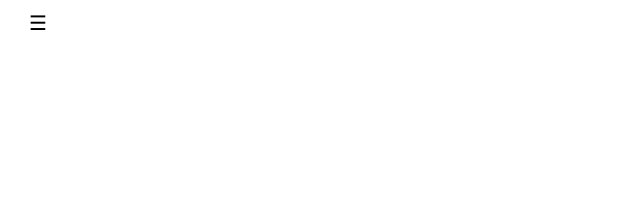
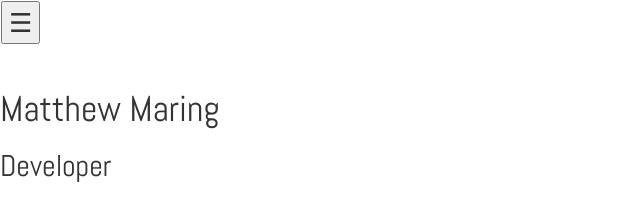
Before and after one commit to mattmar42/portupdate, a plain HTML site: page index.html in a window 1280 px wide. Shown: the whole page, without its empty margins (0-640 px from the left). Drawn offline with nearby package versions, Linux system fonts and the light colour scheme.

Commit message:
nav complete

```diff
--- a/index.html
+++ b/index.html
@@ -11,12 +11,14 @@
     <!-- Main Stylesheet -->
     <link rel="stylesheet" type="text/css" href="styles/main.css">
     <!--Google Fonts-->
-    <link href="https://fonts.googleapis.com/css?family=Cabin:400,600,700" rel="stylesheet">
+    <link href="https://fonts.googleapis.com/css?family=Abel|Open+Sans+Condensed:300" rel="stylesheet">
 
   </head>
-  <header>
 
-  <nav class="navbar navbar-fixed-top text-sm-center" id="my-nav">
+  <body>
+    <header>
+
+  <nav class="navbar navbar-light bg-faded text-sm-center" id="my-nav">
     <button class="navbar-toggler hidden-sm-up" type="button" data-toggle="collapse" data-target="#exCollapsingNavbar2">
       &#9776;
     </button>
@@ -29,8 +31,19 @@
     </div>
   </nav>
 
-  </header>
-  <body>
+    </header>
+
+    <div class="container-fluid" id="about">
+
+      <div class="row text-xs-center">
+      <h1 class="display-3 m-t-3">Matthew Maring</h1>
+      <h2 class="display-5 m-t-1">Developer</h2>
+        <div class="col-xs-12 col-md-4">
+          <p></p>
+        </div>
+      </div>
+
+    </div>
 
     <!-- jQuery, BootStrap. -->
     <script src="https://ajax.googleapis.com/ajax/libs/jquery/2.1.4/jquery.min.js"></script>
--- a/styles/main.scss
+++ b/styles/main.scss
@@ -1,5 +1,4 @@
 /* Variables */
-$offwhite: #F3F0EF;
 $ebon: #424141;
 
 /* Animations */
@@ -8,20 +7,25 @@ body {
 
   header {
 
-  font-family: 'Cabin', sans-serif;
-  font-size: 18px;
+  font-family: 'Open Sans Condensed', sans-serif;
+  font-size: 26px;
 
   a {
-    margin: 30px;
+    margin-left: 40px;
+    margin-right: 40px;
     color: $ebon;
     border-bottom: 1px solid $ebon;
     padding-bottom: 5px;
     &:hover {
-      color: lighten($ebon, 10%);
-      border-bottom: 1px solid lighten($ebon, 10%);
+      color: lighten($ebon, 20%);
+      border-bottom: 1px solid lighten($ebon, 20%);
       text-decoration: none;
     }
   }
 }
 
+  h1, h2 {
+    font-family: 'Abel', sans-serif;
+  }
+
 }
```
Also changed, not shown: styles/main.css, 1 other file.
